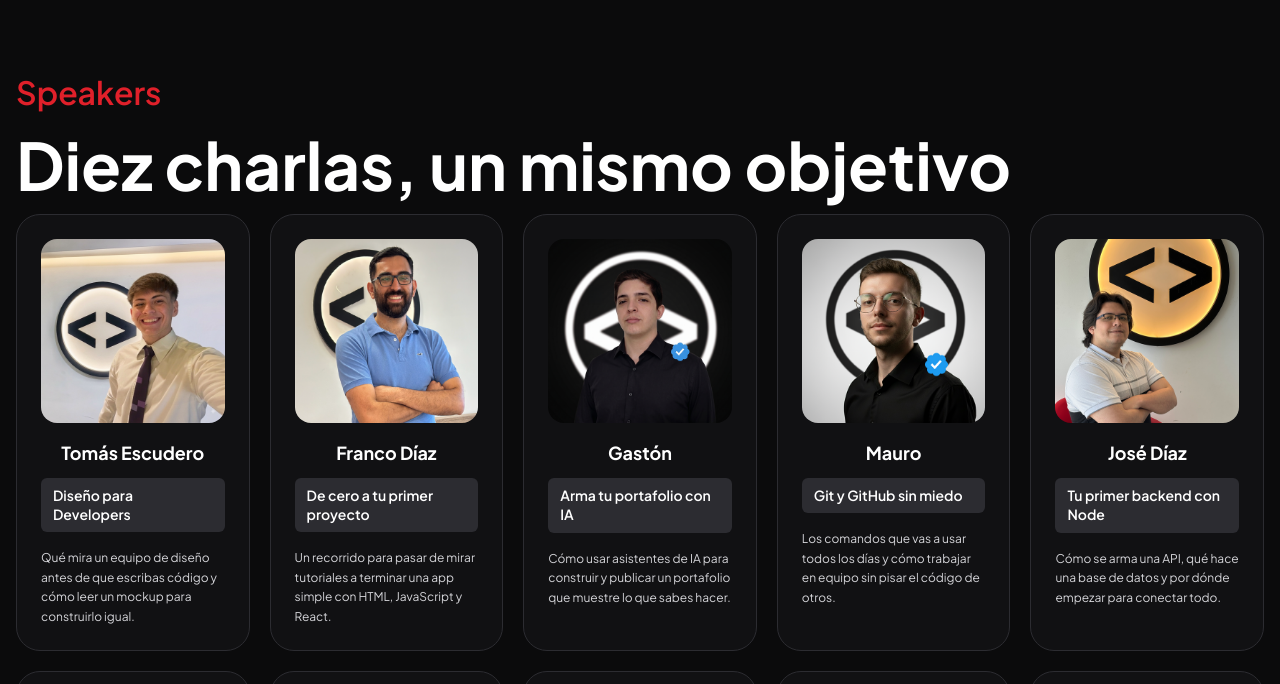
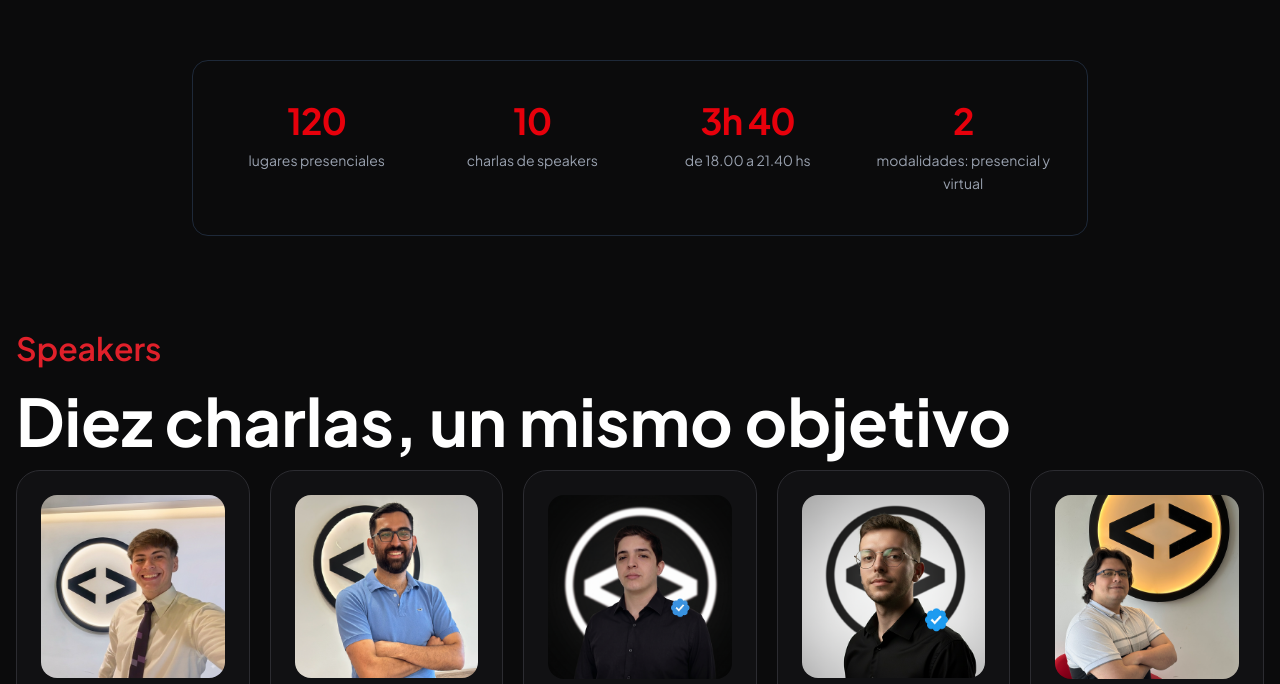
Before and after one commit to BernabeFigueroa/rollingworkshop, a React (Vite) app in the folder rollingDev/: page / in a window 1280 px wide. Shown: the part 872-1556 px from the top of the page. Built offline with nearby package versions, Linux system fonts and the light colour scheme.

Commit message:
feat: agregar contador a header

```diff
--- a/rollingDev/src/components/Header.jsx
+++ b/rollingDev/src/components/Header.jsx
@@ -1,80 +1,128 @@
-const Header = () => {
+import { useEffect, useState } from 'react'
+
+const counterItems = [
+  { id: 1, target: 120, label: 'lugares presenciales' },
+  { id: 2, target: 10, label: 'charlas de speakers' },
+  { id: 3, target: 220, label: 'de 18.00 a 21.40 hs' },
+  { id: 4, target: 2, label: 'modalidades: presencial y virtual' },
+]
+
+function StatsCounter() {
+  const [values, setValues] = useState(counterItems.map(() => 0))
+
+  useEffect(() => {
+    const steps = 60
+    const interval = 2000 / steps
+    let step = 0
+
+    const timer = setInterval(() => {
+      step += 1
+      setValues(counterItems.map(({ target }) => Math.round((target * step) / steps)))
+
+      if (step === steps) {
+        clearInterval(timer)
+      }
+    }, interval)
+
+    return () => clearInterval(timer)
+  }, [])
+
   return (
-    <div className="min-h-screen bg-negro-pagina flex items-center justify-center p-6">
-      <div className="w-full max-w-5xl bg-rojo-rolling rounded-2xl p-8 shadow-2xl">
-        <div className="grid grid-cols-1 lg:grid-cols-2 gap-8 items-center">
+    <section aria-label="Datos del evento" className="bg-negro-pagina px-6 py-10">
+      <div className="mx-auto w-full max-w-4xl rounded-2xl border border-gray-800 bg-negro-pantalla px-8 py-10">
+        <div className="grid grid-cols-2 gap-8 text-center md:grid-cols-4">
+          {counterItems.map(({ id, label }) => {
+            const value = values[id - 1]
+            const displayValue = id === 3
+              ? `${Math.floor(value / 60)}h ${value % 60}`
+              : value
 
-          <div className="text-white space-y-6">
+            return (
+              <div key={id} className="space-y-2">
+                <p className="text-4xl font-bold tracking-tight text-red-600">
+                  {displayValue}
+                </p>
+                <p className="text-sm leading-relaxed text-gray-400">{label}</p>
+              </div>
+            )
+          })}
+        </div>
+      </div>
+    </section>
+  )
+}
+
+const Header = () => (
+  <>
+    <section className="flex min-h-screen items-center justify-center bg-negro-pagina p-6">
+      <div className="w-full max-w-5xl rounded-2xl bg-rojo-rolling p-8 shadow-2xl">
+        <div className="grid grid-cols-1 items-center gap-8 lg:grid-cols-2">
+          <div className="space-y-6 text-white">
             <span className="text-sm font-semibold tracking-wider">
               Workshop • Entradas Limitadas
             </span>
 
-            <h1 className="text-4xl md:text-5xl font-bold leading-tight">
+            <h1 className="text-4xl font-bold leading-tight md:text-5xl">
               ¿Por dónde empiezo a <span className="text-black">programar?</span>
             </h1>
 
-            <p className="text-red-100 text-lg">
+            <p className="text-lg text-red-100">
               Una tarde con diez speakers de Rolling Code School para ordenar tus primeros pasos, qué aprender, cómo practicar y cómo mostrar lo que sabés.
             </p>
 
             <div className="flex flex-wrap gap-4 pt-2">
-              <a href="#entradas" className="bg-black text-white px-8 py-3 rounded-lg font-semibold hover:bg-gray-800 transition-colors duration-300">
+              <a href="#entradas" className="rounded-lg bg-black px-8 py-3 font-semibold text-white transition-colors duration-300 hover:bg-gray-800">
                 Comprar entrada
               </a>
-              <a href="#agenda" className="bg-white/20 text-white px-8 py-3 rounded-lg font-semibold hover:bg-white/30 transition-colors duration-300 backdrop-blur-sm">
+              <a href="#agenda" className="rounded-lg bg-white/20 px-8 py-3 font-semibold text-white backdrop-blur-sm transition-colors duration-300 hover:bg-white/30">
                 Ver agenda
               </a>
             </div>
           </div>
 
-          <div className="bg-negro-pagina rounded-xl p-6 text-white backdrop-blur-sm border border-white/10">
-            <div className="flex items-start gap-4 mb-5">
-              <svg xmlns="http://www.w3.org/2000/svg" className="h-6 w-6 text-red-400 shrink-0 mt-1" fill="none" viewBox="0 0 24 24" stroke="currentColor">
+          <div className="rounded-xl border border-white/10 bg-negro-pagina p-6 text-white backdrop-blur-sm">
+            <div className="mb-5 flex items-start gap-4">
+              <svg xmlns="http://www.w3.org/2000/svg" className="mt-1 h-6 w-6 shrink-0 text-red-400" fill="none" viewBox="0 0 24 24" stroke="currentColor">
                 <path strokeLinecap="round" strokeLinejoin="round" strokeWidth={2} d="M8 7V3m8 4V3m-9 8h10M5 21h14a2 2 0 002-2V7a2 2 0 00-2-2H5a2 2 0 00-2 2v12a2 2 0 002 2z" />
               </svg>
               <div>
                 <p className="text-2xl font-bold">JUE 19/11</p>
-                <p className="text-gray-400 text-lg">18.00 hs</p>
+                <p className="text-lg text-gray-400">18.00 hs</p>
               </div>
             </div>
 
-            <div className="flex items-start gap-4 mb-5">
-              <svg xmlns="http://www.w3.org/2000/svg" className="h-6 w-6 text-red-400 shrink-0 mt-1" fill="none" viewBox="0 0 24 24" stroke="currentColor">
+            <div className="mb-5 flex items-start gap-4">
+              <svg xmlns="http://www.w3.org/2000/svg" className="mt-1 h-6 w-6 shrink-0 text-red-400" fill="none" viewBox="0 0 24 24" stroke="currentColor">
                 <path strokeLinecap="round" strokeLinejoin="round" strokeWidth={2} d="M17.657 16.657L13.414 20.9a1.998 1.998 0 01-2.827 0l-4.244-4.243a8 8 0 1111.314 0z" />
                 <path strokeLinecap="round" strokeLinejoin="round" strokeWidth={2} d="M15 11a3 3 0 11-6 0 3 3 0 016 0z" />
               </svg>
               <div>
                 <p className="font-semibold">Rolling Code School</p>
-                <p className="text-gray-400 text-sm">Gral. Paz 516, Entrerríos</p>
+                <p className="text-sm text-gray-400">Gral. Paz 516, Entrerríos</p>
               </div>
             </div>
 
-            <div className="flex items-start gap-4 mb-6">
-              <svg xmlns="http://www.w3.org/2000/svg" className="h-6 w-6 text-red-400 shrink-0 mt-1" fill="none" viewBox="0 0 24 24" stroke="currentColor">
+            <div className="mb-6 flex items-start gap-4">
+              <svg xmlns="http://www.w3.org/2000/svg" className="mt-1 h-6 w-6 shrink-0 text-red-400" fill="none" viewBox="0 0 24 24" stroke="currentColor">
                 <path strokeLinecap="round" strokeLinejoin="round" strokeWidth={2} d="M12 8c-1.657 0-3 .895-3 2s1.343 2 3 2 3 .895 3 2-1.343 2-3 2m0-8c1.11 0 2.08.402 2.599 1M12 8V7m0 1v8m0 0v1m0-1c-1.11 0-2.08-.402-2.599-1M21 12a9 9 0 11-18 0 9 9 0 0118 0z" />
               </svg>
               <div>
                 <p className="font-semibold">Entradas desde $15.000</p>
-                <p className="text-gray-400 text-xs">Early Bird hasta el 21/10</p>
+                <p className="text-xs text-gray-400">Early Bird hasta el 21/10</p>
               </div>
             </div>
 
             <div className="flex flex-wrap gap-3">
-              <span className="px-4 py-1.5 bg-gray-800 rounded-full text-sm font-medium">
-                Presencial
-              </span>
-              <span className="px-4 py-1.5 bg-gray-800 rounded-full text-sm font-medium">
-                Virtual
-              </span>
-              <span className="px-4 py-1.5 bg-red-600 rounded-full text-sm font-medium">
-                Cupos limitados
-              </span>
+              <span className="rounded-full bg-gray-800 px-4 py-1.5 text-sm font-medium">Presencial</span>
+              <span className="rounded-full bg-gray-800 px-4 py-1.5 text-sm font-medium">Virtual</span>
+              <span className="rounded-full bg-red-600 px-4 py-1.5 text-sm font-medium">Cupos limitados</span>
             </div>
           </div>
         </div>
       </div>
-    </div>
-  )
-}
+    </section>
+    <StatsCounter />
+  </>
+)
 
 export default Header
```
